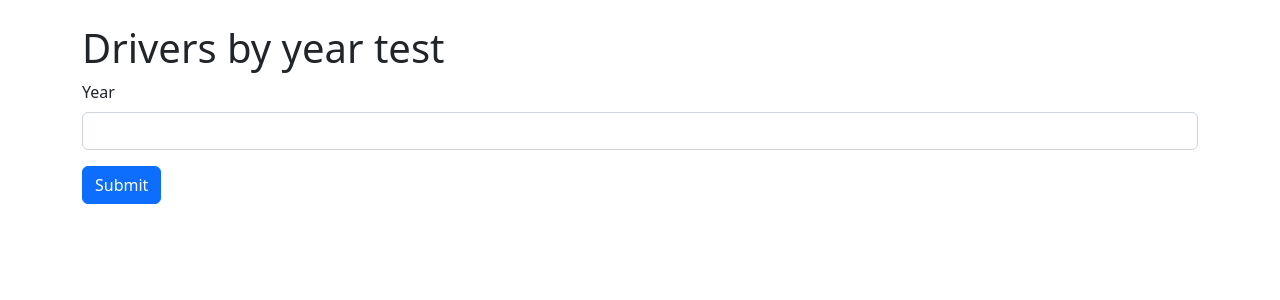
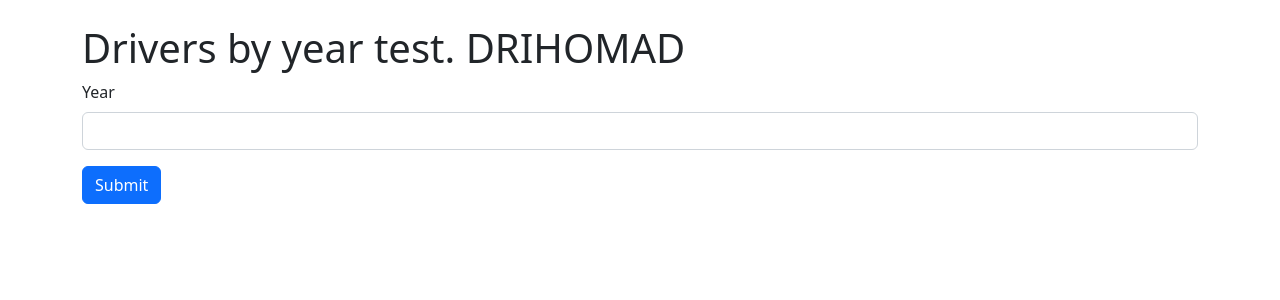
Before and after one commit to pfistdo/DRIHOMAD, a Flask app: page / in a window 1280 px wide. Shown: the top 300 px of the page. Run offline with Flask 2, Linux system fonts and the light colour scheme.

Commit message:
Test commit

```diff
--- a/templates/pages/drivers.html
+++ b/templates/pages/drivers.html
@@ -1,7 +1,7 @@
 {% extends "base.html" %}
 {% block content %}
 <div class="row">
-  <h1>Drivers by year test</h1>
+  <h1>Drivers by year test. DRIHOMAD</h1>
 </div>
 
 <div class="row">
```
